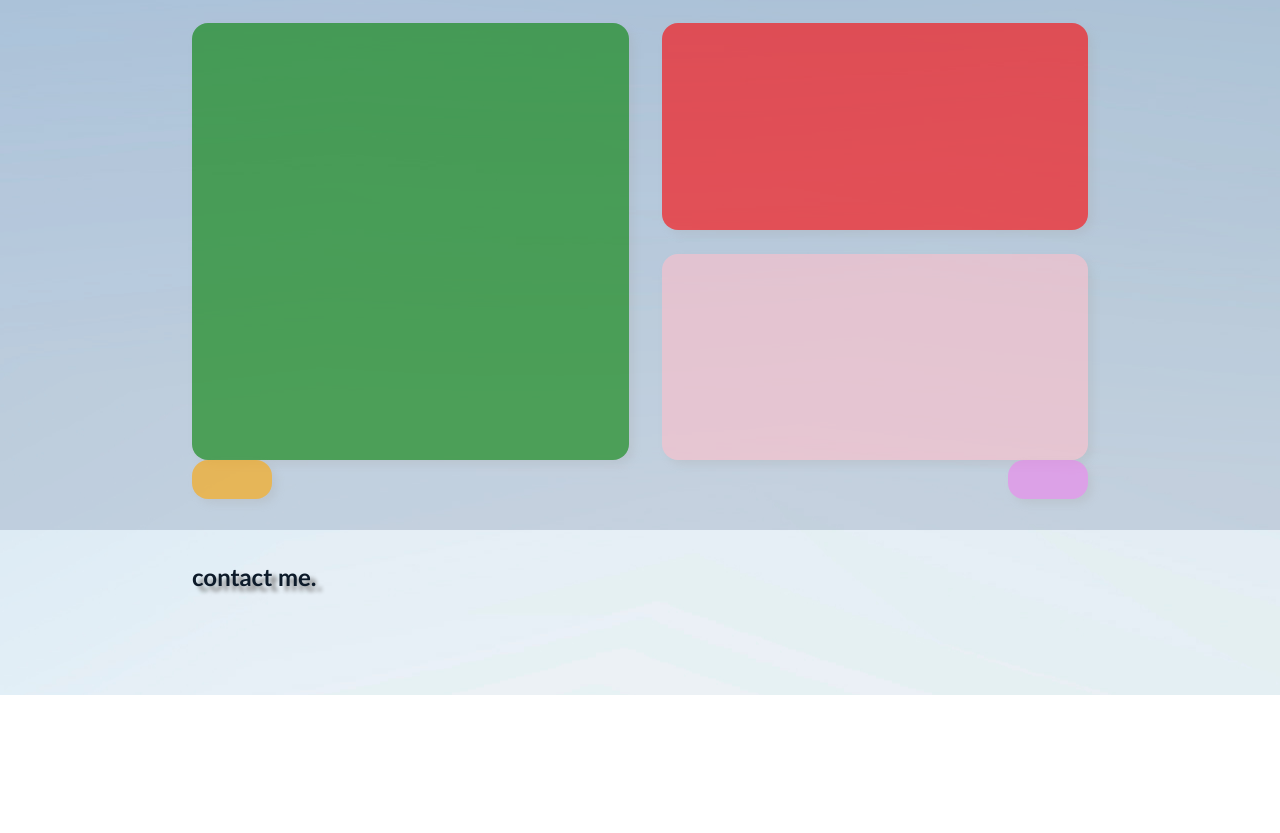
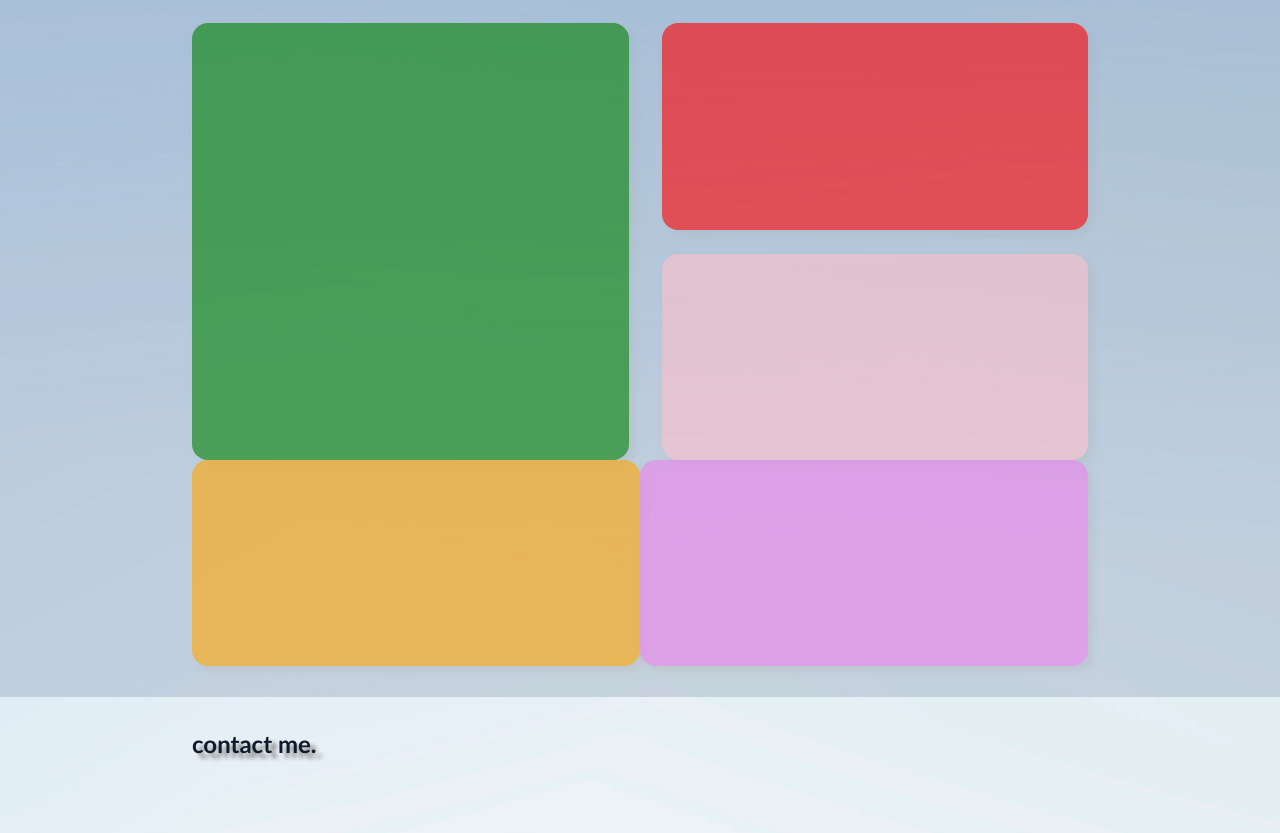
Before and after one commit to jbped/challenge-2, a plain HTML site: page index.html in a window 1280 px wide. Shown: the part 681-1514 px from the top of the page. Before the commit the page ends 1376 px from the top, so only its background shows below. Drawn offline with Linux system fonts and the light colour scheme.

Commit message:
Steps to making the lower tiles to span correctly

```diff
--- a/assets/css/style.css
+++ b/assets/css/style.css
@@ -169,9 +169,9 @@ body {
     transition: ease .5s;
 }
 
-.work-square a::before {
+/* .work-square a::before {
     padding-bottom: 100%;
-}
+} */
 
 .work-hover-effect:hover {
     transform: scale(1.01, 1.01);
@@ -204,6 +204,11 @@ body {
     justify-content: space-between;
 }
 
+.work-3 a {
+    width:95%;
+    margin:auto;
+}
+
 .work-2-container {
     width: 100%;
     height: 0;
@@ -221,9 +226,9 @@ body {
 }
 
 .work-3-container {
-    width: 100%;
+    width: 47.5%;
     height: 0;
-    padding-bottom: 48.5%;
+    padding-bottom: 23.036%;
     /* background-image: url(../images/y9DpT.jpg);
     background-color: red;
     background-size: 200%;
@@ -303,6 +308,9 @@ body {
     .work-3 {
         width: 100%;
     }
+    .work-3-container {
+        flex: column;
+    }
     .work-img-default {
         margin-bottom: 1em;
     }
--- a/index.html
+++ b/index.html
@@ -71,12 +71,12 @@
                     <figure class="work-2-container work-img-default work-3-img work-hover-effect"></figure>
                 </a>
             </div>
-            <div class="work-3">
-                <a href="#run-buddy">
-                    <figure class="work-3-container work-img-default work-4-img work-hover-effect"></figure>
+            <div class="work-3 ">
+                <a href="#run-buddy"class="work-3-container work-img-default work-4-img work-hover-effect">
+                    <!-- <figure class="work-3-container work-img-default work-4-img work-hover-effect"></figure> -->
                 </a>
-                <a href="#run-buddy">
-                    <figure class="work-3-container work-img-default work-5-img work-hover-effect"></figure>
+                <a href="#run-buddy" class="work-3-container work-img-default work-5-img work-hover-effect">
+                    <!-- <figure class="work-3-container work-img-default work-5-img work-hover-effect"></figure> -->
                 </a>
             </div>
         </section>
```
